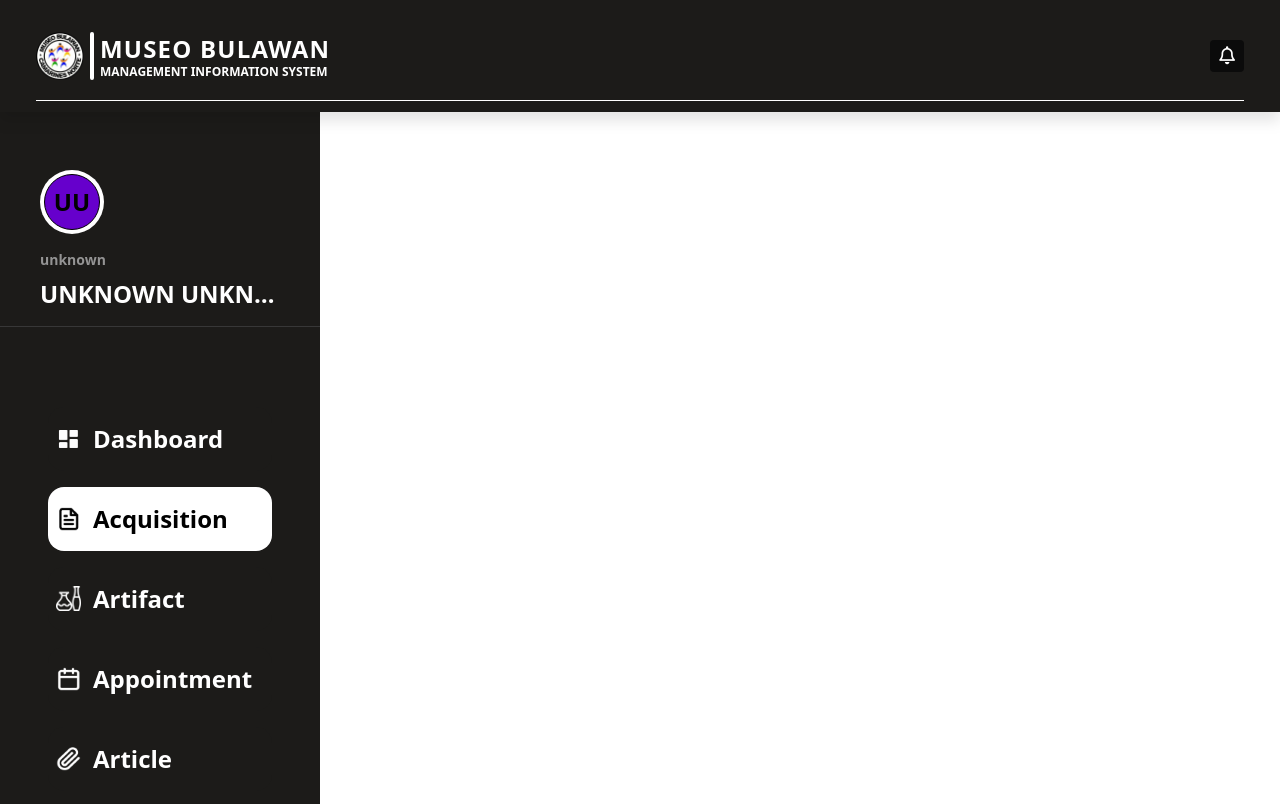
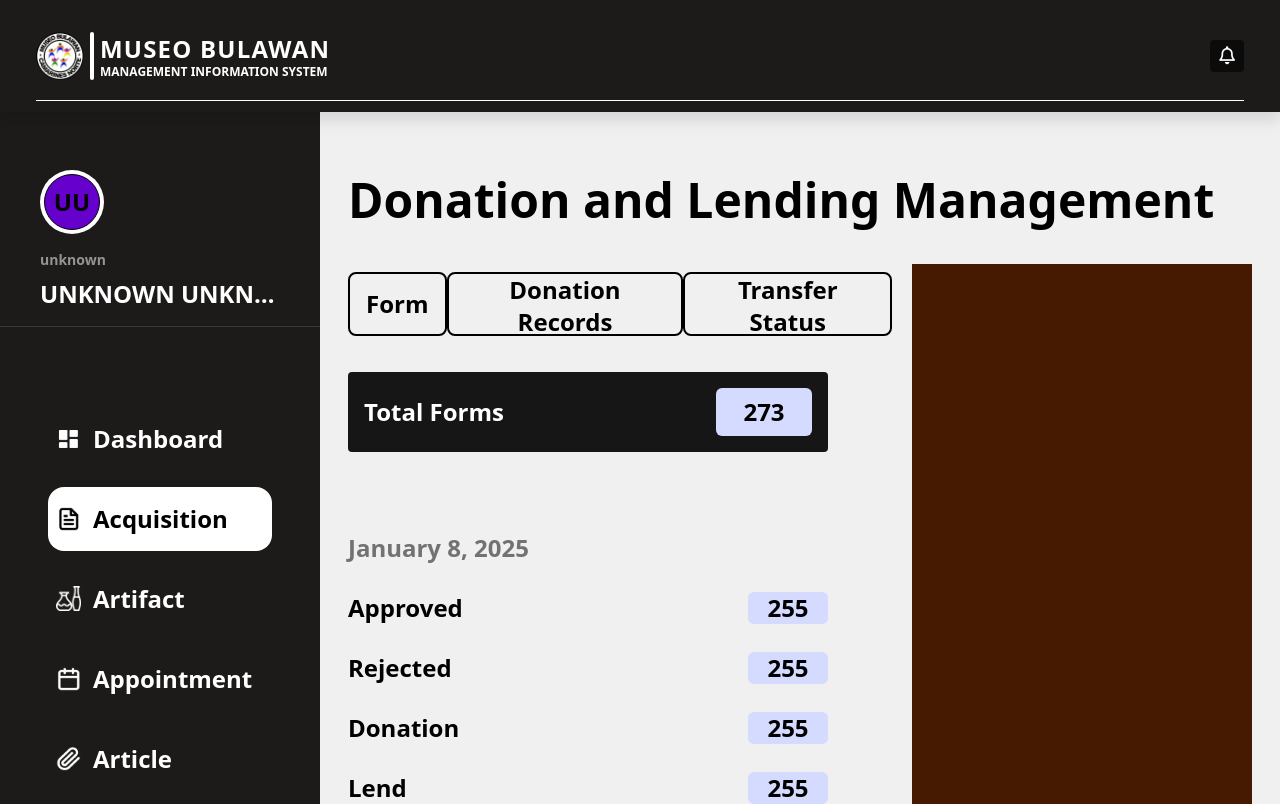
Before and after one commit to k3mosh/Museo-Bulawan-MIS, a React (Vite) app: page /admin/acquisition in a window 1280 px wide. Shown: the top 804 px of the page. Built offline with nearby package versions, Linux system fonts and the light colour scheme; sample sign-in values are in the browser's storage; a web font is replaced by a local one.

Commit message:
acquisition init

```diff
--- a/src/pages/admin/Acquisition.jsx
+++ b/src/pages/admin/Acquisition.jsx
@@ -4,9 +4,84 @@ import AdminNav from '../../components/navbar/AdminNav'
 const Acquisition = () => {
   return (
     <>
-      <div className='w-screen min-h-[79.8rem] h-screen bg-white flex pt-[7rem]'>
-        <div className='bg-[#1C1B19] w-auto min-h-full h-auto'>
+      <div className='w-screen min-h-[79.8rem] h-screen bg-[#F0F0F0] select-none flex pt-[7rem]'>
+        <div className='bg-[#1C1B19] w-auto min-h-full h-full min-w-[6rem] sm:min-w-auto'>
           <AdminNav />
+        </div>
+        <div className='w-full min-h-full h-full flex flex-col gap-y-10 px-7 pb-7 pt-[4rem] overflow-scroll'>
+          <span className=' text-5xl font-semibold'>Donation and Lending Management</span>
+          <div className='w-full h-full flex flex-col xl:flex-row gap-y-5 xl:gap-y-0 xl:gap-x-5 '>
+            <div className='min-w-[34rem] h-full flex flex-col gap-y-7'>
+              {/* info bar */}
+              <div className='w-full max-w-[35rem] h-[5rem] py-2 flex justify-between'>
+                <button className='px-4 h-full border-2 rounded-lg cursor-pointer'>
+                  <span className='text-2xl font-semibold'>Form</span>
+                </button>
+                <button className='px-4 h-full border-2 rounded-lg cursor-pointer'>
+                  <span className='text-2xl font-semibold'>Donation Records</span>
+                </button>
+                <button className='px-4 h-full border-2 rounded-lg cursor-pointer'>
+                  <span className='text-2xl font-semibold'>Transfer Status</span>
+                </button>
+              </div>
+
+              <div className='w-[30rem] h-full flex flex-col gap-y-[5rem]'>
+                <div className='bg-[#161616] px-4 h-[5rem] flex justify-between items-center rounded-sm'>
+                  <span className='text-2xl text-white font-semibold'>Total Forms</span>
+                  <div className='w-[6rem] h-[3rem] bg-[#D4DBFF] flex items-center justify-center rounded-md'>
+                    <span className='text-2xl text-black font-semibold'>273</span>
+                  </div>
+                </div>
+
+                <div className='w-full h-auto flex flex-col gap-y-7'>
+                  {/* Date */}
+                  <span className='text-2xl font-semibold text-[#727272]'>January 8, 2025</span>
+                  <div className='w-full h-fit flex justify-between items-center'>
+                    <span className='text-2xl font-semibold '>Approved</span>
+                    <div className='w-[5rem] h-[2rem] flex items-center bg-[#D4DBFF] rounded-md justify-center'>
+                      <span className='text-2xl font-semibold'>255</span>
+                    </div>
+                  </div>
+
+                  <div className='w-full h-fit flex justify-between items-center'>
+                    <span className='text-2xl font-semibold '>Rejected</span>
+                    <div className='w-[5rem] h-[2rem] flex items-center bg-[#D4DBFF] rounded-md justify-center'>
+                      <span className='text-2xl font-semibold'>255</span>
+                    </div>
+                  </div>
+
+                  <div className='w-full h-fit flex justify-between items-center'>
+                    <span className='text-2xl font-semibold '>Donation</span>
+                    <div className='w-[5rem] h-[2rem] flex items-center bg-[#D4DBFF] rounded-md justify-center'>
+                      <span className='text-2xl font-semibold'>255</span>
+                    </div>
+                  </div>
+
+                  <div className='w-full h-fit flex justify-between items-center'>
+                    <span className='text-2xl font-semibold '>Lend</span>
+                    <div className='w-[5rem] h-[2rem] flex items-center bg-[#D4DBFF] rounded-md justify-center'>
+                      <span className='text-2xl font-semibold'>255</span>
+                    </div>
+                  </div>
+
+
+
+                </div>
+              </div>
+
+
+
+            </div>
+
+            <div className='w-full h-full bg-amber-950'>
+              {/* table */}
+
+
+              </div>
+
+          </div>
+
+
         </div>
       </div>
     </>
```
